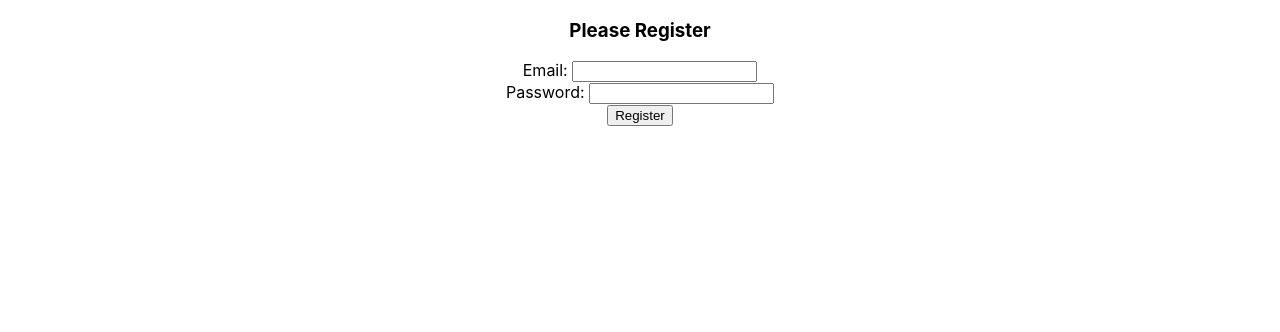
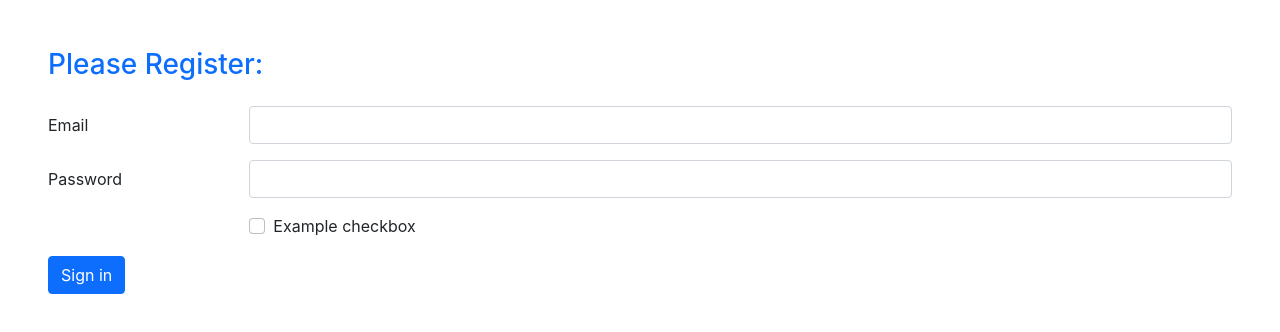
Before and after one commit to emonShimoul/react-firebase-auth, a React (Create React App) app: page / in a window 1280 px wide. Shown: the top 332 px of the page. Built offline with nearby package versions, Linux system fonts and the light colour scheme.

Commit message:
added bootstrap form

```diff
--- a/public/index.html
+++ b/public/index.html
@@ -10,6 +10,7 @@
       content="Web site created using create-react-app"
     />
     <link rel="apple-touch-icon" href="%PUBLIC_URL%/logo192.png" />
+    <link href="https://cdn.jsdelivr.net/npm/bootstrap@5.0.2/dist/css/bootstrap.min.css" rel="stylesheet" integrity="sha384-EVSTQN3/azprG1Anm3QDgpJLIm9Nao0Yz1ztcQTwFspd3yD65VohhpuuCOmLASjC" crossorigin="anonymous">
     <!--
       manifest.json provides metadata used when your web app is installed on a
       user's mobile device or desktop. See https://developers.google.com/web/fundamentals/web-app-manifest/
--- a/src/App.js
+++ b/src/App.js
@@ -9,16 +9,32 @@ function App() {
   }
 
   return (
-    <div className="App">
+    <div className="mx-5 mt-5">
       <form onSubmit={handleRegistration}>
-        <h3>Please Register</h3>
-        <label htmlFor="email">Email: </label>
-        <input type="text" name="email" />
-        <br />
-        <label htmlFor="password">Password: </label>
-        <input type="text" name='password' id="" />
-        <br />
-        <input type="submit" value="Register" />
+        <h3 className='text-primary mb-4'>Please Register:</h3>
+        <div class="row mb-3">
+          <label for="inputEmail3" class="col-sm-2 col-form-label">Email</label>
+          <div class="col-sm-10">
+            <input type="email" class="form-control" id="inputEmail3" />
+          </div>
+        </div>
+        <div class="row mb-3">
+          <label for="inputPassword3" class="col-sm-2 col-form-label">Password</label>
+          <div class="col-sm-10">
+            <input type="password" class="form-control" id="inputPassword3" />
+          </div>
+        </div>
+        <div class="row mb-3">
+          <div class="col-sm-10 offset-sm-2">
+            <div class="form-check">
+              <input class="form-check-input" type="checkbox" id="gridCheck1" />
+              <label class="form-check-label" for="gridCheck1">
+                Example checkbox
+              </label>
+            </div>
+          </div>
+        </div>
+        <button type="submit" class="btn btn-primary">Sign in</button>
       </form>
     </div>
   );
```
